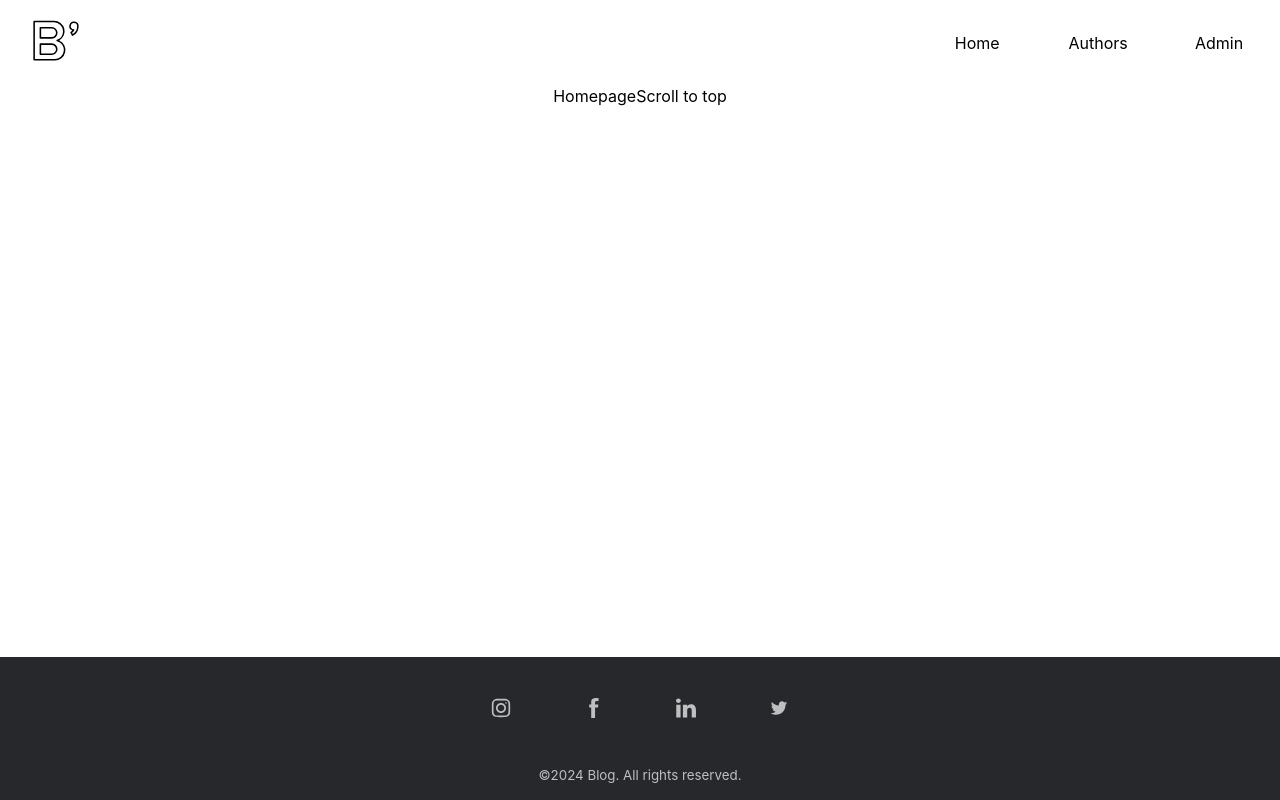
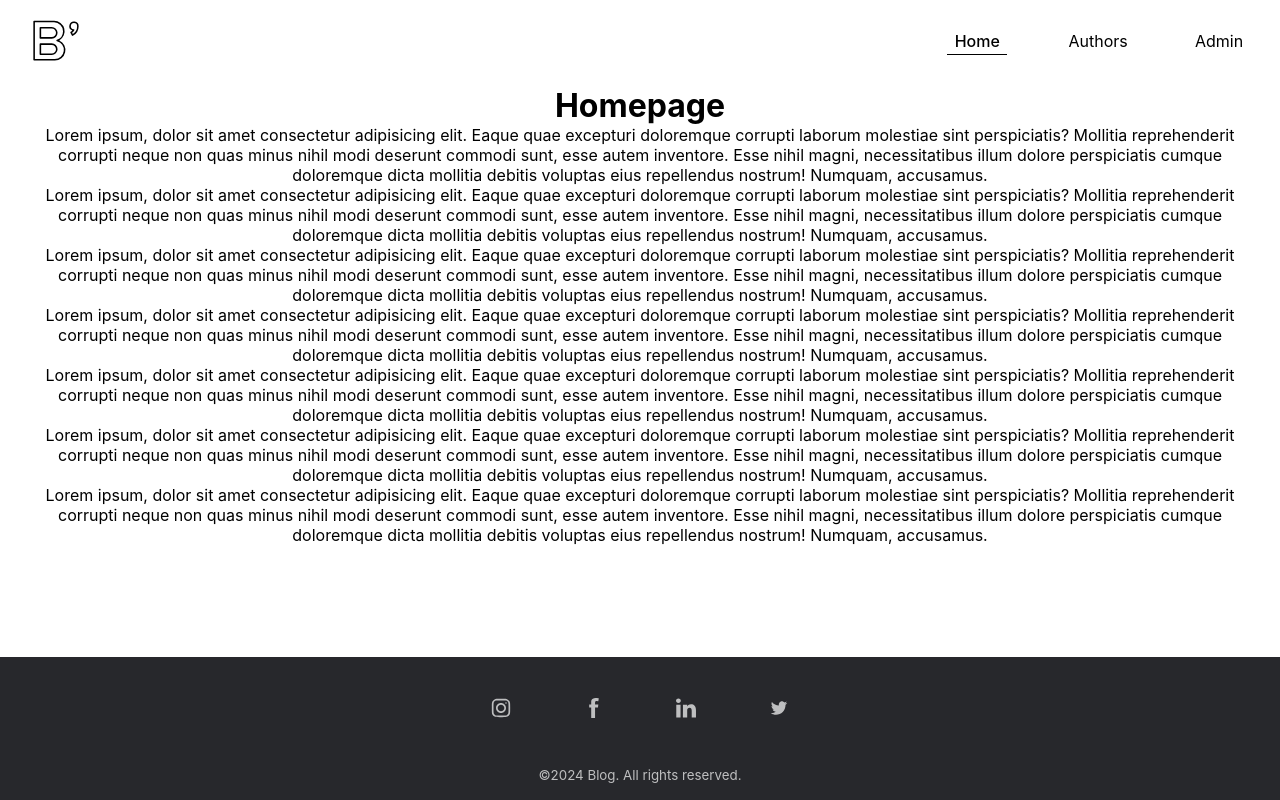
Before and after one commit to Anca2022/blog-app-react, a React (Create React App) app: page / in a window 1280 px wide. Built offline with nearby package versions, Linux system fonts and the light colour scheme.

Commit message:
created ScrollToTop component, fixes #3

```diff
--- a/src/App.css
+++ b/src/App.css
@@ -30,6 +30,11 @@
 .App .navbar nav a {
   width: 60px;
 }
+.App .navbar nav .active-link {
+  font-weight: 500;
+  padding-bottom: 0.2rem;
+  border-bottom: 1px solid black;
+}
 .App .navbar nav a:hover {
   font-weight: 500;
 }
--- a/src/App.scss
+++ b/src/App.scss
@@ -27,12 +27,15 @@
        a{
         width: 60px;
        }
+       .active-link{
+        font-weight: 500;
+        padding-bottom:0.2rem;
+        border-bottom: 1px solid black;
+       }
        a:hover{
         font-weight: 500;
        }
       }
-
-
     }
 
     .footer{
--- a/src/components/Authors.js
+++ b/src/components/Authors.js
@@ -1,5 +1,14 @@
 export default function Authors() {
     return (
-        <>Authors</>
+        <div>
+            <h1>Authors</h1>
+            <p>Lorem ipsum, dolor sit amet consectetur adipisicing elit. Eaque quae excepturi doloremque corrupti laborum molestiae sint perspiciatis? Mollitia reprehenderit corrupti neque non quas minus nihil modi deserunt commodi sunt, esse autem inventore. Esse nihil magni, necessitatibus illum dolore perspiciatis cumque doloremque dicta mollitia debitis voluptas eius repellendus nostrum! Numquam, accusamus.</p>
+            <p>Lorem ipsum, dolor sit amet consectetur adipisicing elit. Eaque quae excepturi doloremque corrupti laborum molestiae sint perspiciatis? Mollitia reprehenderit corrupti neque non quas minus nihil modi deserunt commodi sunt, esse autem inventore. Esse nihil magni, necessitatibus illum dolore perspiciatis cumque doloremque dicta mollitia debitis voluptas eius repellendus nostrum! Numquam, accusamus.</p>
+            <p>Lorem ipsum, dolor sit amet consectetur adipisicing elit. Eaque quae excepturi doloremque corrupti laborum molestiae sint perspiciatis? Mollitia reprehenderit corrupti neque non quas minus nihil modi deserunt commodi sunt, esse autem inventore. Esse nihil magni, necessitatibus illum dolore perspiciatis cumque doloremque dicta mollitia debitis voluptas eius repellendus nostrum! Numquam, accusamus.</p>
+            <p>Lorem ipsum, dolor sit amet consectetur adipisicing elit. Eaque quae excepturi doloremque corrupti laborum molestiae sint perspiciatis? Mollitia reprehenderit corrupti neque non quas minus nihil modi deserunt commodi sunt, esse autem inventore. Esse nihil magni, necessitatibus illum dolore perspiciatis cumque doloremque dicta mollitia debitis voluptas eius repellendus nostrum! Numquam, accusamus.</p>
+            <p>Lorem ipsum, dolor sit amet consectetur adipisicing elit. Eaque quae excepturi doloremque corrupti laborum molestiae sint perspiciatis? Mollitia reprehenderit corrupti neque non quas minus nihil modi deserunt commodi sunt, esse autem inventore. Esse nihil magni, necessitatibus illum dolore perspiciatis cumque doloremque dicta mollitia debitis voluptas eius repellendus nostrum! Numquam, accusamus.</p>
+            <p>Lorem ipsum, dolor sit amet consectetur adipisicing elit. Eaque quae excepturi doloremque corrupti laborum molestiae sint perspiciatis? Mollitia reprehenderit corrupti neque non quas minus nihil modi deserunt commodi sunt, esse autem inventore. Esse nihil magni, necessitatibus illum dolore perspiciatis cumque doloremque dicta mollitia debitis voluptas eius repellendus nostrum! Numquam, accusamus.</p>
+            <p>Lorem ipsum, dolor sit amet consectetur adipisicing elit. Eaque quae excepturi doloremque corrupti laborum molestiae sint perspiciatis? Mollitia reprehenderit corrupti neque non quas minus nihil modi deserunt commodi sunt, esse autem inventore. Esse nihil magni, necessitatibus illum dolore perspiciatis cumque doloremque dicta mollitia debitis voluptas eius repellendus nostrum! Numquam, accusamus.</p>
+        </div>
     );
 }
--- a/src/components/Homepage.js
+++ b/src/components/Homepage.js
@@ -1,5 +1,14 @@
 export default function Homepage() {
     return (
-        <>Homepage</>
+        <div>
+            <h1>Homepage</h1>
+            <p>Lorem ipsum, dolor sit amet consectetur adipisicing elit. Eaque quae excepturi doloremque corrupti laborum molestiae sint perspiciatis? Mollitia reprehenderit corrupti neque non quas minus nihil modi deserunt commodi sunt, esse autem inventore. Esse nihil magni, necessitatibus illum dolore perspiciatis cumque doloremque dicta mollitia debitis voluptas eius repellendus nostrum! Numquam, accusamus.</p>
+            <p>Lorem ipsum, dolor sit amet consectetur adipisicing elit. Eaque quae excepturi doloremque corrupti laborum molestiae sint perspiciatis? Mollitia reprehenderit corrupti neque non quas minus nihil modi deserunt commodi sunt, esse autem inventore. Esse nihil magni, necessitatibus illum dolore perspiciatis cumque doloremque dicta mollitia debitis voluptas eius repellendus nostrum! Numquam, accusamus.</p>
+            <p>Lorem ipsum, dolor sit amet consectetur adipisicing elit. Eaque quae excepturi doloremque corrupti laborum molestiae sint perspiciatis? Mollitia reprehenderit corrupti neque non quas minus nihil modi deserunt commodi sunt, esse autem inventore. Esse nihil magni, necessitatibus illum dolore perspiciatis cumque doloremque dicta mollitia debitis voluptas eius repellendus nostrum! Numquam, accusamus.</p>
+            <p>Lorem ipsum, dolor sit amet consectetur adipisicing elit. Eaque quae excepturi doloremque corrupti laborum molestiae sint perspiciatis? Mollitia reprehenderit corrupti neque non quas minus nihil modi deserunt commodi sunt, esse autem inventore. Esse nihil magni, necessitatibus illum dolore perspiciatis cumque doloremque dicta mollitia debitis voluptas eius repellendus nostrum! Numquam, accusamus.</p>
+            <p>Lorem ipsum, dolor sit amet consectetur adipisicing elit. Eaque quae excepturi doloremque corrupti laborum molestiae sint perspiciatis? Mollitia reprehenderit corrupti neque non quas minus nihil modi deserunt commodi sunt, esse autem inventore. Esse nihil magni, necessitatibus illum dolore perspiciatis cumque doloremque dicta mollitia debitis voluptas eius repellendus nostrum! Numquam, accusamus.</p>
+            <p>Lorem ipsum, dolor sit amet consectetur adipisicing elit. Eaque quae excepturi doloremque corrupti laborum molestiae sint perspiciatis? Mollitia reprehenderit corrupti neque non quas minus nihil modi deserunt commodi sunt, esse autem inventore. Esse nihil magni, necessitatibus illum dolore perspiciatis cumque doloremque dicta mollitia debitis voluptas eius repellendus nostrum! Numquam, accusamus.</p>
+            <p>Lorem ipsum, dolor sit amet consectetur adipisicing elit. Eaque quae excepturi doloremque corrupti laborum molestiae sint perspiciatis? Mollitia reprehenderit corrupti neque non quas minus nihil modi deserunt commodi sunt, esse autem inventore. Esse nihil magni, necessitatibus illum dolore perspiciatis cumque doloremque dicta mollitia debitis voluptas eius repellendus nostrum! Numquam, accusamus.</p>
+        </div>
     );
 }
--- a/src/components/Navbar.js
+++ b/src/components/Navbar.js
@@ -1,4 +1,4 @@
-import { Link } from "react-router-dom";
+import { Link, NavLink } from "react-router-dom";
 export default function Navbar() {
     return (
         <div className="navbar">
@@ -8,9 +8,9 @@ export default function Navbar() {
                 </Link>
             </div>
             <nav>
-                <Link to='/'>Home</Link>
-                <Link to='/authors'>Authors</Link>
-                <Link to='/admin'>Admin</Link>
+                <NavLink className={({isActive}) => isActive ? "active-link" : null} to='/'>Home</NavLink>
+                <NavLink className={({isActive}) => isActive ? "active-link" : null} to='/authors'>Authors</NavLink>
+                <NavLink className={({isActive}) => isActive ? "active-link" : null} to='/admin'>Admin</NavLink>
             </nav>
 
         </div>
--- a/src/components/ScrollToTop.js
+++ b/src/components/ScrollToTop.js
@@ -1,5 +1,10 @@
+import { useSearchParams, useLocation } from "react-router-dom";
+import { useEffect } from "react";
 export default function ScrollToTop() {
-    return (
-        <>Scroll to top</>
-    );
+    const [searchParams]= useSearchParams();
+    const {pathname} = useLocation();
+
+    useEffect( ()=>{
+    window.scrollTo(0,0);
+    }, [searchParams, pathname]);
 }
--- a/src/index.css
+++ b/src/index.css
@@ -1,3 +1,6 @@
+html{
+  scroll-behavior: smooth;
+}
 *, *::before, *::after{
   margin: 0;
   padding: 0;
```
Also changed, not shown: 1 other file (tests, documents, lock files or other folders).
